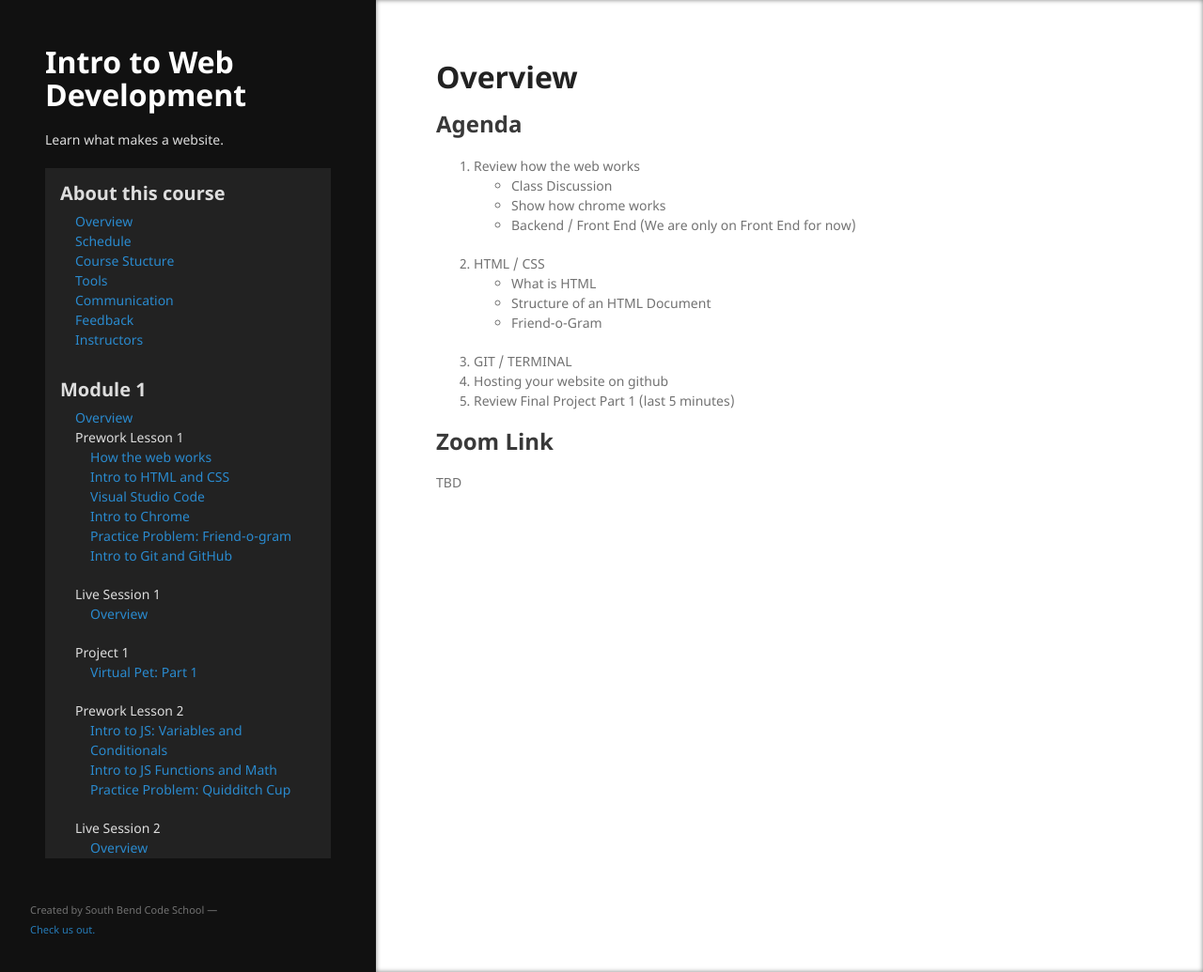
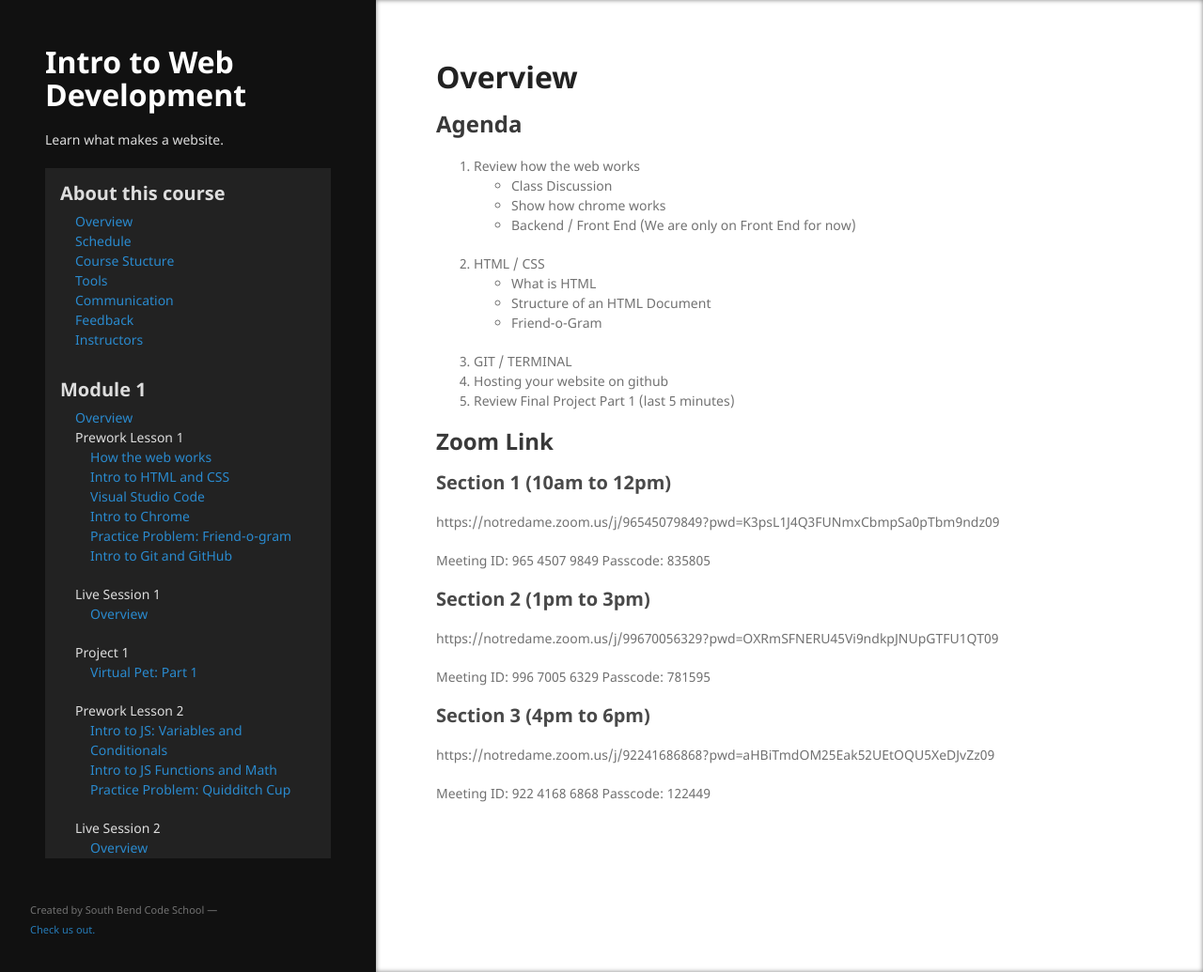
Before and after one commit to south-bend-code-works/intro-to-web-dev, a Jekyll site: the page built from lessons/module1/live_session_1.md, in a window 1280 px wide and 1035 px high. Shown: the whole window at 94% size. Built offline with Jekyll 4.4.1, drawn with Linux system fonts in a browser that asks for light colours; our own code applies the rules of GitHub Pages for plain Markdown files.

Commit message:
Update live_session_1.md

```diff
--- a/lessons/module1/live_session_1.md
+++ b/lessons/module1/live_session_1.md
@@ -19,4 +19,21 @@
 
 ## Zoom Link
 
-TBD
+### Section 1 (10am to 12pm)
+https://notredame.zoom.us/j/96545079849?pwd=K3psL1J4Q3FUNmxCbmpSa0pTbm9ndz09
+
+Meeting ID: 965 4507 9849
+Passcode: 835805
+
+
+### Section 2 (1pm to 3pm)
+https://notredame.zoom.us/j/99670056329?pwd=OXRmSFNERU45Vi9ndkpJNUpGTFU1QT09
+
+Meeting ID: 996 7005 6329
+Passcode: 781595
+
+### Section 3 (4pm to 6pm)
+https://notredame.zoom.us/j/92241686868?pwd=aHBiTmdOM25Eak52UEtOQU5XeDJvZz09
+
+Meeting ID: 922 4168 6868
+Passcode: 122449
```
